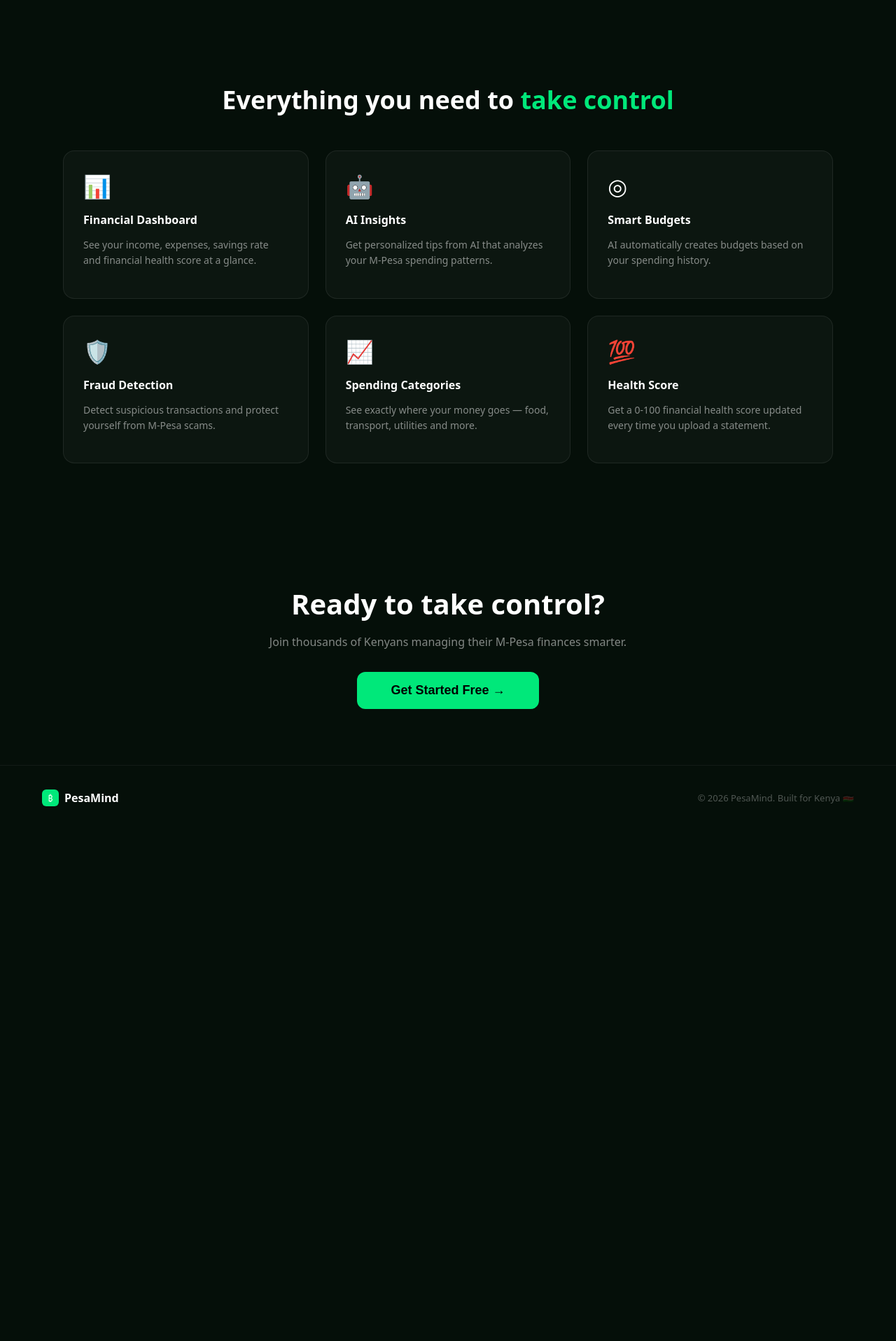
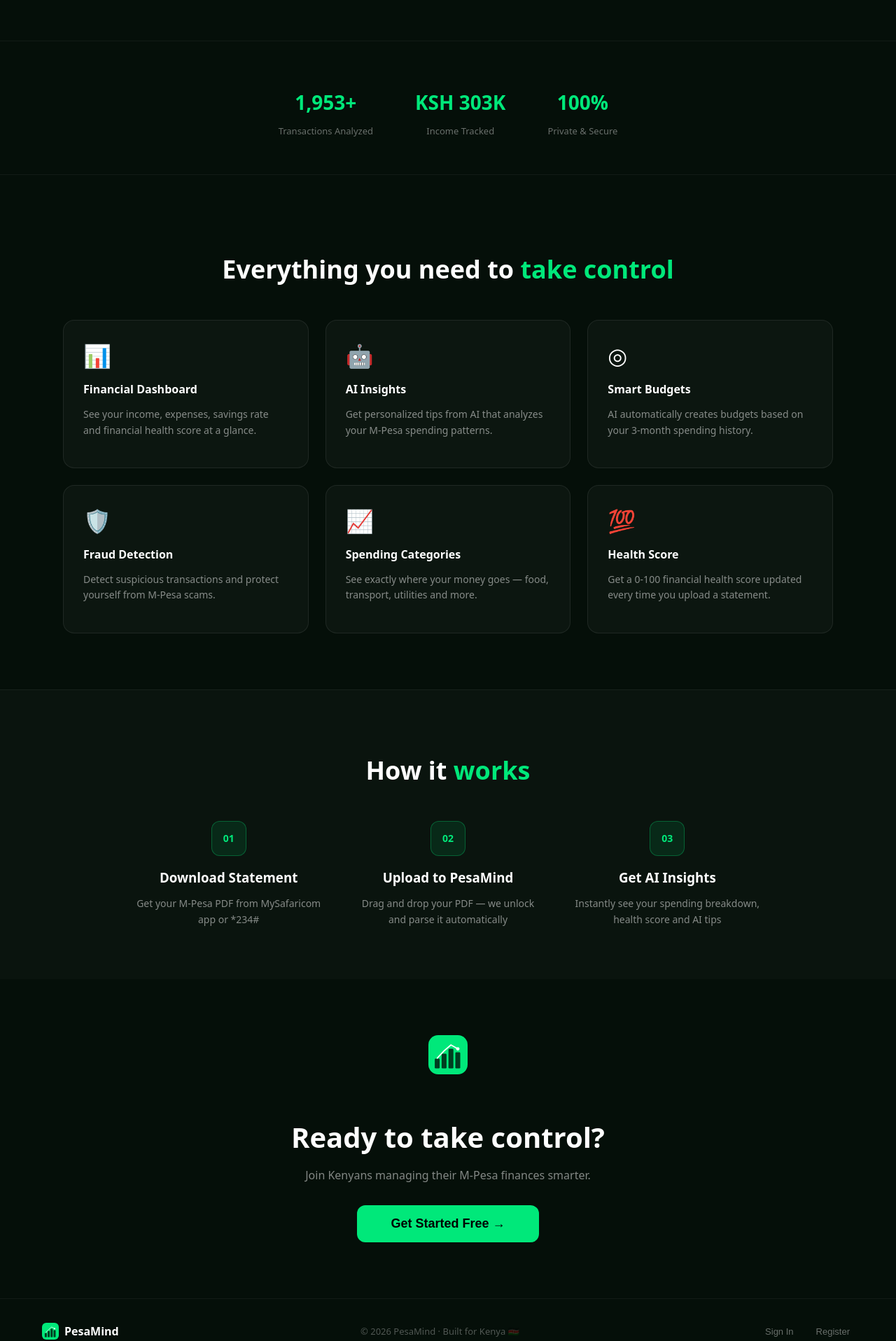
Before and after one commit to YtData-eng/pesamind-frontend, a Next.js app: page / in a window 1280 px wide. Shown: the part 627-2543 px from the top of the page at 70% size. Before the commit the page ends 1813 px from the top, so only its background shows below. Built offline with nearby package versions, Linux system fonts and the light colour scheme.

Commit message:
Beautiful landing page with logo

```diff
--- a/src/app/page.tsx
+++ b/src/app/page.tsx
@@ -1,6 +1,20 @@
 'use client';
 import { useEffect } from 'react';
 import { useRouter } from 'next/navigation';
+
+function Logo({ size = 36 }: { size?: number }) {
+  return (
+    <svg width={size} height={size} viewBox="0 0 80 80" fill="none" xmlns="http://www.w3.org/2000/svg">
+      <rect width="80" height="80" rx="20" fill="#00E87A"/>
+      <rect x="13" y="48" width="10" height="20" rx="2" fill="#003D20"/>
+      <rect x="27" y="38" width="10" height="30" rx="2" fill="#003D20"/>
+      <rect x="41" y="28" width="10" height="40" rx="2" fill="#003D20"/>
+      <rect x="55" y="35" width="10" height="33" rx="2" fill="#003D20"/>
+      <polyline points="18,47 32,32 46,20 60,28" fill="none" stroke="white" strokeWidth="2.5" strokeLinecap="round" strokeLinejoin="round"/>
+      <circle cx="60" cy="28" r="3.5" fill="white"/>
+    </svg>
+  );
+}
 
 export default function Home() {
   const router = useRouter();
@@ -12,10 +26,11 @@
 
   return (
     <div style={{ minHeight: '100vh', background: '#050F09', color: 'white', fontFamily: 'system-ui, sans-serif' }}>
-      {/* Nav */}
+
+      {/* Navbar */}
       <div style={{ display: 'flex', justifyContent: 'space-between', alignItems: 'center', padding: '20px 60px', borderBottom: '1px solid rgba(255,255,255,0.05)' }}>
         <div style={{ display: 'flex', alignItems: 'center', gap: '10px' }}>
-          <div style={{ width: '36px', height: '36px', background: '#00E87A', borderRadius: '10px', display: 'flex', alignItems: 'center', justifyContent: 'center', fontSize: '18px' }}>₿</div>
+          <Logo size={36} />
           <span style={{ fontWeight: 800, fontSize: '20px' }}>PesaMind</span>
         </div>
         <div style={{ display: 'flex', gap: '12px' }}>
@@ -26,7 +41,7 @@
 
       {/* Hero */}
       <div style={{ textAlign: 'center', padding: '100px 60px 60px' }}>
-        <div style={{ display: 'inline-block', background: 'rgba(0,232,122,0.1)', border: '1px solid rgba(0,232,122,0.3)', borderRadius: '20px', padding: '6px 16px', fontSize: '13px', color: '#00E87A', fontWeight: 600, marginBottom: '24px' }}>
+        <div style={{ display: 'inline-flex', alignItems: 'center', gap: '8px', background: 'rgba(0,232,122,0.1)', border: '1px solid rgba(0,232,122,0.3)', borderRadius: '20px', padding: '6px 16px', fontSize: '13px', color: '#00E87A', fontWeight: 600, marginBottom: '24px' }}>
           🇰🇪 Built for Kenya · Powered by AI
         </div>
         <h1 style={{ fontSize: '64px', fontWeight: 900, lineHeight: 1.1, marginBottom: '24px', letterSpacing: '-2px' }}>
@@ -34,7 +49,7 @@
           <span style={{ color: '#00E87A' }}>M-Pesa goes</span>
         </h1>
         <p style={{ fontSize: '18px', color: 'rgba(255,255,255,0.6)', maxWidth: '500px', margin: '0 auto 40px', lineHeight: 1.7 }}>
-          Upload your M-Pesa statement and get instant AI-powered insights on your spending, budgets, and financial health.
+          Upload your M-Pesa statement and get instant AI-powered insights on your spending, budgets, and financial health score.
         </p>
         <div style={{ display: 'flex', gap: '16px', justifyContent: 'center' }}>
           <button onClick={() => router.push('/register')} style={{ background: '#00E87A', border: 'none', color: '#000', padding: '16px 40px', borderRadius: '12px', cursor: 'pointer', fontWeight: 800, fontSize: '16px' }}>
@@ -46,19 +61,37 @@
         </div>
       </div>
 
+      {/* Stats Bar */}
+      <div style={{ display: 'flex', justifyContent: 'center', gap: '60px', padding: '40px 60px', borderTop: '1px solid rgba(255,255,255,0.05)', borderBottom: '1px solid rgba(255,255,255,0.05)' }}>
+        {[
+          { value: '1,953+', label: 'Transactions Analyzed' },
+          { value: 'KSH 303K', label: 'Income Tracked' },
+          { value: '100%', label: 'Private & Secure' },
+        ].map((s, i) => (
+          <div key={i} style={{ textAlign: 'center' }}>
+            <p style={{ fontSize: '28px', fontWeight: 800, color: '#00E87A', marginBottom: '4px' }}>{s.value}</p>
+            <p style={{ fontSize: '13px', color: 'rgba(255,255,255,0.4)' }}>{s.label}</p>
+          </div>
+        ))}
+      </div>
+
       {/* Features */}
-      <div style={{ padding: '60px', maxWidth: '1100px', margin: '0 auto' }}>
-        <h2 style={{ textAlign: 'center', fontSize: '36px', fontWeight: 800, marginBottom: '48px' }}>Everything you need to <span style={{ color: '#00E87A' }}>take control</span></h2>
+      <div style={{ padding: '80px 60px', maxWidth: '1100px', margin: '0 auto' }}>
+        <h2 style={{ textAlign: 'center', fontSize: '36px', fontWeight: 800, marginBottom: '48px' }}>
+          Everything you need to <span style={{ color: '#00E87A' }}>take control</span>
+        </h2>
         <div style={{ display: 'grid', gridTemplateColumns: 'repeat(3, 1fr)', gap: '24px' }}>
           {[
             { icon: '📊', title: 'Financial Dashboard', desc: 'See your income, expenses, savings rate and financial health score at a glance.' },
             { icon: '🤖', title: 'AI Insights', desc: 'Get personalized tips from AI that analyzes your M-Pesa spending patterns.' },
-            { icon: '◎', title: 'Smart Budgets', desc: 'AI automatically creates budgets based on your spending history.' },
+            { icon: '◎', title: 'Smart Budgets', desc: 'AI automatically creates budgets based on your 3-month spending history.' },
             { icon: '🛡️', title: 'Fraud Detection', desc: 'Detect suspicious transactions and protect yourself from M-Pesa scams.' },
             { icon: '📈', title: 'Spending Categories', desc: 'See exactly where your money goes — food, transport, utilities and more.' },
             { icon: '💯', title: 'Health Score', desc: 'Get a 0-100 financial health score updated every time you upload a statement.' },
           ].map((f, i) => (
-            <div key={i} style={{ background: 'rgba(255,255,255,0.03)', border: '1px solid rgba(255,255,255,0.08)', borderRadius: '16px', padding: '28px' }}>
+            <div key={i} style={{ background: 'rgba(255,255,255,0.03)', border: '1px solid rgba(255,255,255,0.08)', borderRadius: '16px', padding: '28px', transition: 'border-color 0.2s' }}
+              onMouseEnter={e => e.currentTarget.style.borderColor = 'rgba(0,232,122,0.3)'}
+              onMouseLeave={e => e.currentTarget.style.borderColor = 'rgba(255,255,255,0.08)'}>
               <div style={{ fontSize: '32px', marginBottom: '16px' }}>{f.icon}</div>
               <h3 style={{ fontWeight: 700, fontSize: '16px', marginBottom: '10px' }}>{f.title}</h3>
               <p style={{ color: 'rgba(255,255,255,0.5)', fontSize: '14px', lineHeight: 1.6 }}>{f.desc}</p>
@@ -67,10 +100,33 @@
         </div>
       </div>
 
+      {/* How it works */}
+      <div style={{ padding: '60px', background: 'rgba(255,255,255,0.02)', borderTop: '1px solid rgba(255,255,255,0.05)' }}>
+        <h2 style={{ textAlign: 'center', fontSize: '36px', fontWeight: 800, marginBottom: '48px' }}>
+          How it <span style={{ color: '#00E87A' }}>works</span>
+        </h2>
+        <div style={{ display: 'flex', justifyContent: 'center', gap: '40px', maxWidth: '900px', margin: '0 auto' }}>
+          {[
+            { step: '01', title: 'Download Statement', desc: 'Get your M-Pesa PDF from MySafaricom app or *234#' },
+            { step: '02', title: 'Upload to PesaMind', desc: 'Drag and drop your PDF — we unlock and parse it automatically' },
+            { step: '03', title: 'Get AI Insights', desc: 'Instantly see your spending breakdown, health score and AI tips' },
+          ].map((s, i) => (
+            <div key={i} style={{ flex: 1, textAlign: 'center' }}>
+              <div style={{ width: '48px', height: '48px', background: 'rgba(0,232,122,0.1)', border: '1px solid rgba(0,232,122,0.3)', borderRadius: '12px', display: 'flex', alignItems: 'center', justifyContent: 'center', margin: '0 auto 16px', fontWeight: 800, color: '#00E87A', fontSize: '14px' }}>{s.step}</div>
+              <h3 style={{ fontWeight: 700, marginBottom: '8px' }}>{s.title}</h3>
+              <p style={{ color: 'rgba(255,255,255,0.5)', fontSize: '14px', lineHeight: 1.6 }}>{s.desc}</p>
+            </div>
+          ))}
+        </div>
+      </div>
+
       {/* CTA */}
       <div style={{ textAlign: 'center', padding: '80px 60px' }}>
+        <div style={{ display: 'inline-block', marginBottom: '24px' }}>
+          <Logo size={56} />
+        </div>
         <h2 style={{ fontSize: '40px', fontWeight: 800, marginBottom: '16px' }}>Ready to take control?</h2>
-        <p style={{ color: 'rgba(255,255,255,0.5)', marginBottom: '32px', fontSize: '16px' }}>Join thousands of Kenyans managing their M-Pesa finances smarter.</p>
+        <p style={{ color: 'rgba(255,255,255,0.5)', marginBottom: '32px', fontSize: '16px' }}>Join Kenyans managing their M-Pesa finances smarter.</p>
         <button onClick={() => router.push('/register')} style={{ background: '#00E87A', border: 'none', color: '#000', padding: '16px 48px', borderRadius: '12px', cursor: 'pointer', fontWeight: 800, fontSize: '18px' }}>
           Get Started Free →
         </button>
@@ -79,10 +135,14 @@
       {/* Footer */}
       <div style={{ borderTop: '1px solid rgba(255,255,255,0.05)', padding: '24px 60px', display: 'flex', justifyContent: 'space-between', alignItems: 'center' }}>
         <div style={{ display: 'flex', alignItems: 'center', gap: '8px' }}>
-          <div style={{ width: '24px', height: '24px', background: '#00E87A', borderRadius: '6px', display: 'flex', alignItems: 'center', justifyContent: 'center', fontSize: '12px' }}>₿</div>
+          <Logo size={24} />
           <span style={{ fontWeight: 700 }}>PesaMind</span>
         </div>
-        <p style={{ color: 'rgba(255,255,255,0.3)', fontSize: '13px' }}>© 2026 PesaMind. Built for Kenya 🇰🇪</p>
+        <p style={{ color: 'rgba(255,255,255,0.3)', fontSize: '13px' }}>© 2026 PesaMind · Built for Kenya 🇰🇪</p>
+        <div style={{ display: 'flex', gap: '20px' }}>
+          <button onClick={() => router.push('/login')} style={{ background: 'none', border: 'none', color: 'rgba(255,255,255,0.4)', cursor: 'pointer', fontSize: '13px' }}>Sign In</button>
+          <button onClick={() => router.push('/register')} style={{ background: 'none', border: 'none', color: 'rgba(255,255,255,0.4)', cursor: 'pointer', fontSize: '13px' }}>Register</button>
+        </div>
       </div>
     </div>
   );
```
Also changed, not shown: src/app/components/Logo.tsx (added, +13 -0 lines).
